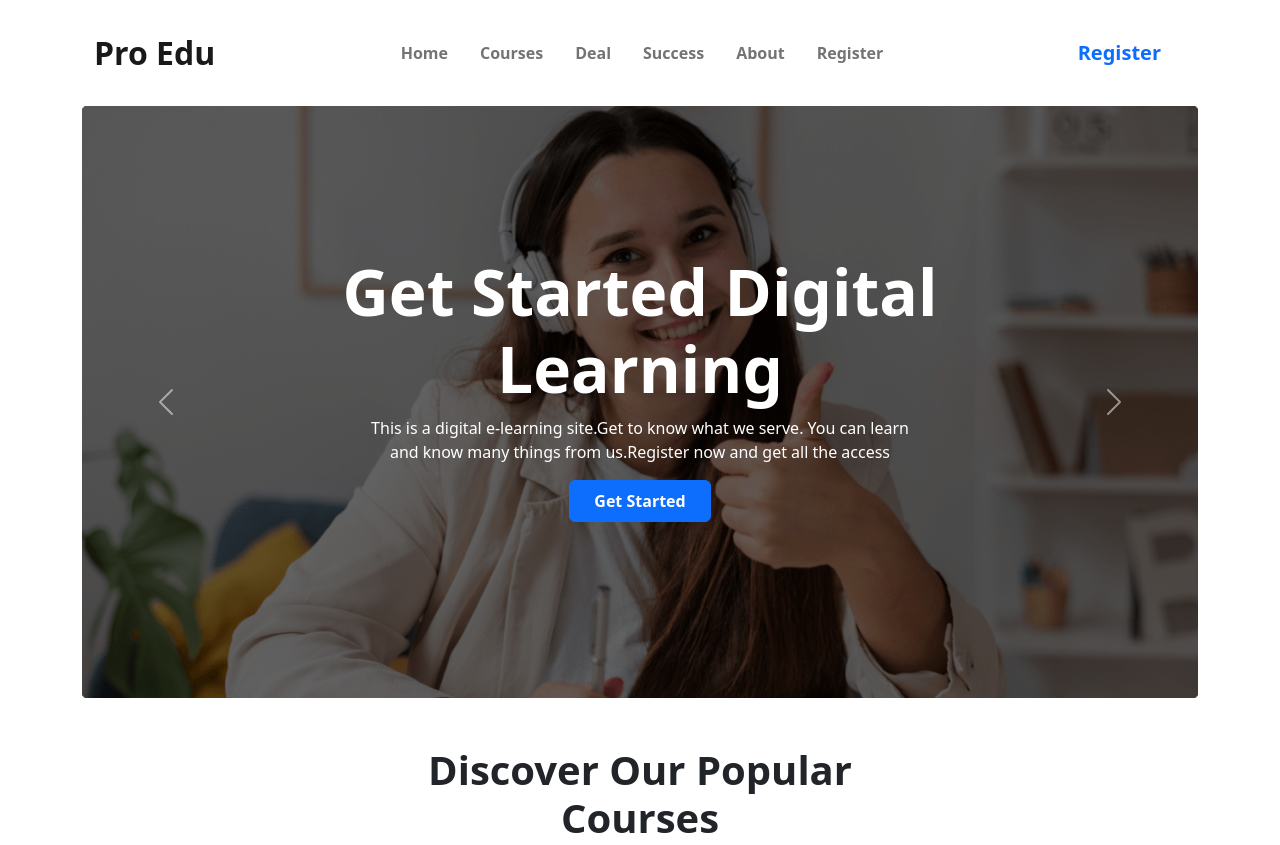
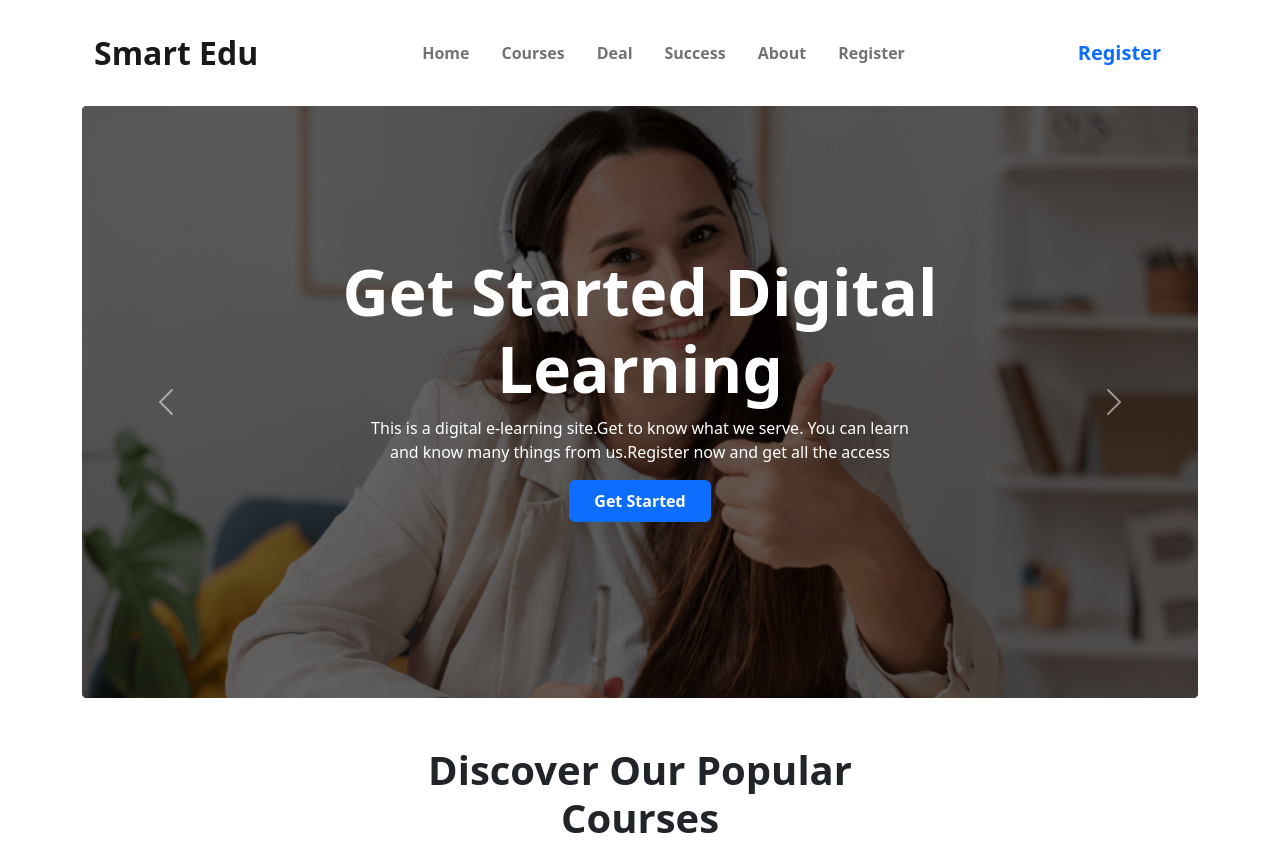
Before and after one commit to FahadAlHossain/Edtech-css, a plain HTML site: page index.html in a window 1280 px wide. Shown: the top 845 px of the page. Drawn offline with nearby package versions, Linux system fonts and the light colour scheme.

Commit message:
title name change

```diff
--- a/index.html
+++ b/index.html
@@ -5,7 +5,7 @@
     <meta charset="UTF-8">
     <meta http-equiv="X-UA-Compatible" content="IE=edge">
     <meta name="viewport" content="width=device-width, initial-scale=1.0">
-    <title>Ed Tech</title>
+    <title>Smart Edu</title>
     <link rel="stylesheet" href="https://cdn.jsdelivr.net/npm/bootstrap@5.2.0/dist/css/bootstrap.min.css">
     <!-- stylesheet -->
     <link rel="stylesheet" href="styles.css">
@@ -19,7 +19,7 @@
     <header class="container">
         <nav class="navbar navbar-expand-lg bg-white py-4">
             <div class="container-fluid">
-                <a class="navbar-brand fw-bold fs-2" href="#">Pro Edu</a>
+                <a class="navbar-brand fw-bold fs-2" href="#">Smart Edu</a>
                 <button class="navbar-toggler" type="button" data-bs-toggle="collapse"
                     data-bs-target="#navbarSupportedContent" aria-controls="navbarSupportedContent"
                     aria-expanded="false" aria-label="Toggle navigation">
@@ -402,7 +402,7 @@
     </main>
     <!-- Footer -->
     <footer class="bg-dark p-5 text-white text-center">
-        <h1 class="pt-5">Pro Edu</h1>
+        <h1 class="pt-5">Smart Edu</h1>
         <small>Office 41, Zawaya Buildin, Ghala Muscat,<br>
             Sultanate of Oman</small><br>
             <a class="text-decoration-none text-white pe-2" href=""><small>Privacy Policy</small></a>
```
